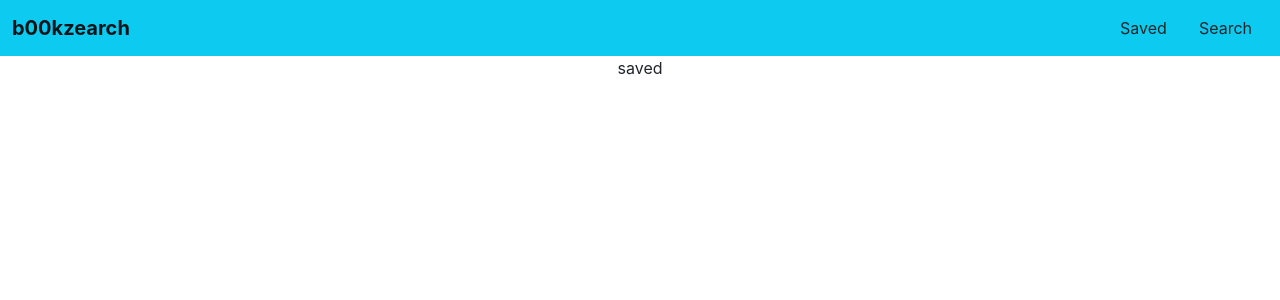
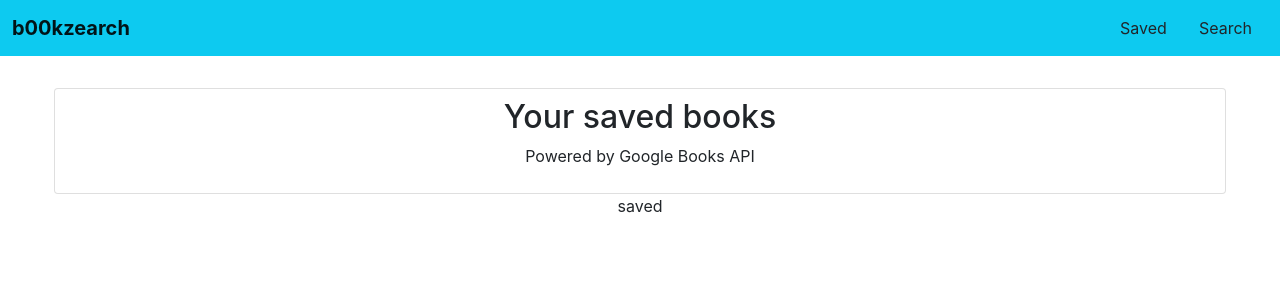
Before and after one commit to SprengerV/b00kzearch, a React (Create React App) app in the folder client/: page /saved in a window 1280 px wide. Shown: the top 300 px of the page. Built offline with nearby package versions, Linux system fonts and the light colour scheme.

Commit message:
dynamic header

```diff
--- a/client/src/App.js
+++ b/client/src/App.js
@@ -1,6 +1,7 @@
 import React from 'react';
 import { BrowserRouter as Router, Route } from 'react-router-dom';
 import Nav from './components/nav';
+import Header from './components/header';
 import Search from './views/search';
 import Saved from './views/saved';
 import './App.css';
@@ -10,6 +11,7 @@ function App() {
     <div className="App">
       <Router>
         <Nav/>
+        <Header/>
         <Route exact path={ ["/", "/search"] } component={ Search }/>
         <Route exact path="/saved" component={ Saved }/>
       </Router>
--- /dev/null
+++ b/client/src/components/header/header.css
@@ -0,0 +1,6 @@
+#header {
+  height: 13vh;
+}
+#headerBox {
+  margin-top: 4vh;
+}
--- /dev/null
+++ b/client/src/components/header/index.js
@@ -0,0 +1,22 @@
+import React from 'react';
+import { Card, Container, Row, Col } from 'react-bootstrap';
+import { withRouter } from 'react-router-dom';
+import './header.css';
+
+const Header = (props) => {
+  return (
+    <Row>
+      <Col xs="11" className="ms-auto me-auto">
+        <Card id="headerBox" className="w-100">
+          <Container id="header" className="d-flex flex-column justify-content-center">
+            { props.location.pathname === '/search' && <h2>Search your favorite titles</h2> }
+            { props.location.pathname === '/saved' && <h2>Your saved books</h2> }
+            <p>Powered by Google Books API</p>
+          </Container>
+        </Card>
+      </Col>
+    </Row>
+  );
+};
+
+export default withRouter(Header);
```
